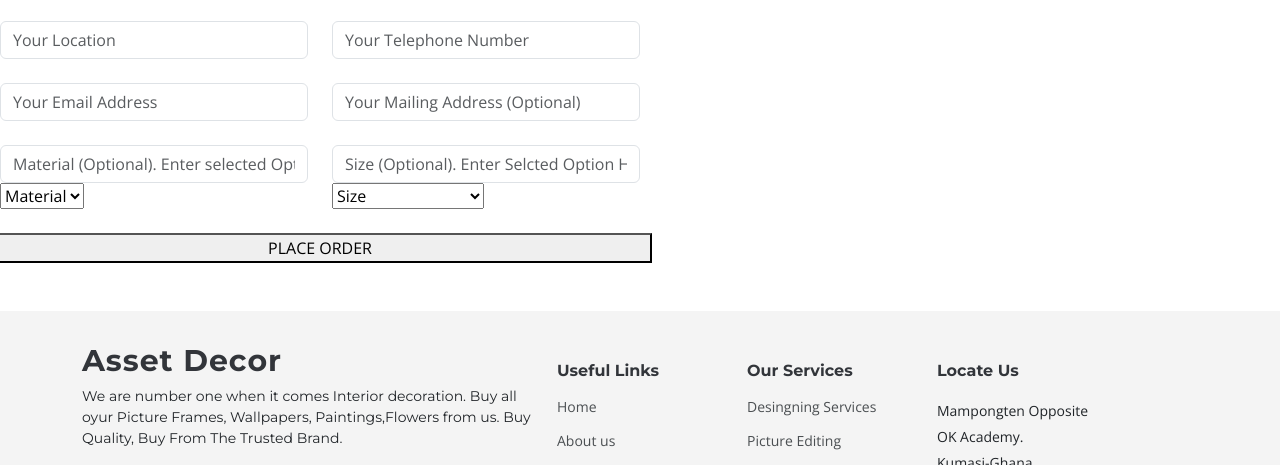
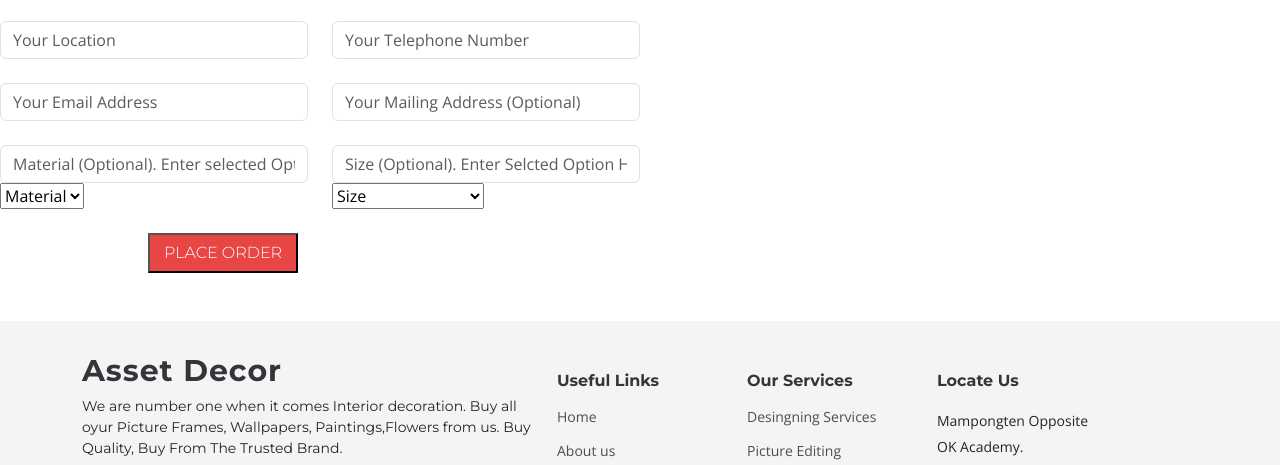
Before and after one commit to assetdecor/asset, a plain HTML site: page order.html in a window 1280 px wide. Shown: the part 1272-1737 px from the top of the page. Drawn offline with nearby package versions, Linux system fonts and the light colour scheme.

Commit message:
Update main.css

```diff
--- a/assets/css/main.css
+++ b/assets/css/main.css
@@ -2981,3 +2981,30 @@
   padding-right: 19px;
   color: #fff;
 }
+
+
+
+.vertical-form .but
+{
+  width: 150px;
+  height: 40px;
+  margin-left: 10rem;
+  background: var(--accent-color);
+  color: var(--contrast-color);
+  font-family: var(--heading-font);
+  font-weight: 300;
+
+  letter-spacing: 0;
+
+  transition: 0.3s;
+  display: inline-flex;
+  align-items: center;
+  justify-content: center;
+}
+
+.vertical-form .but:hover
+{
+  background: rgba(var(--accent-color-rgb), 0.8);
+  padding-right: 19px;
+  color: #fff;
+}
```
